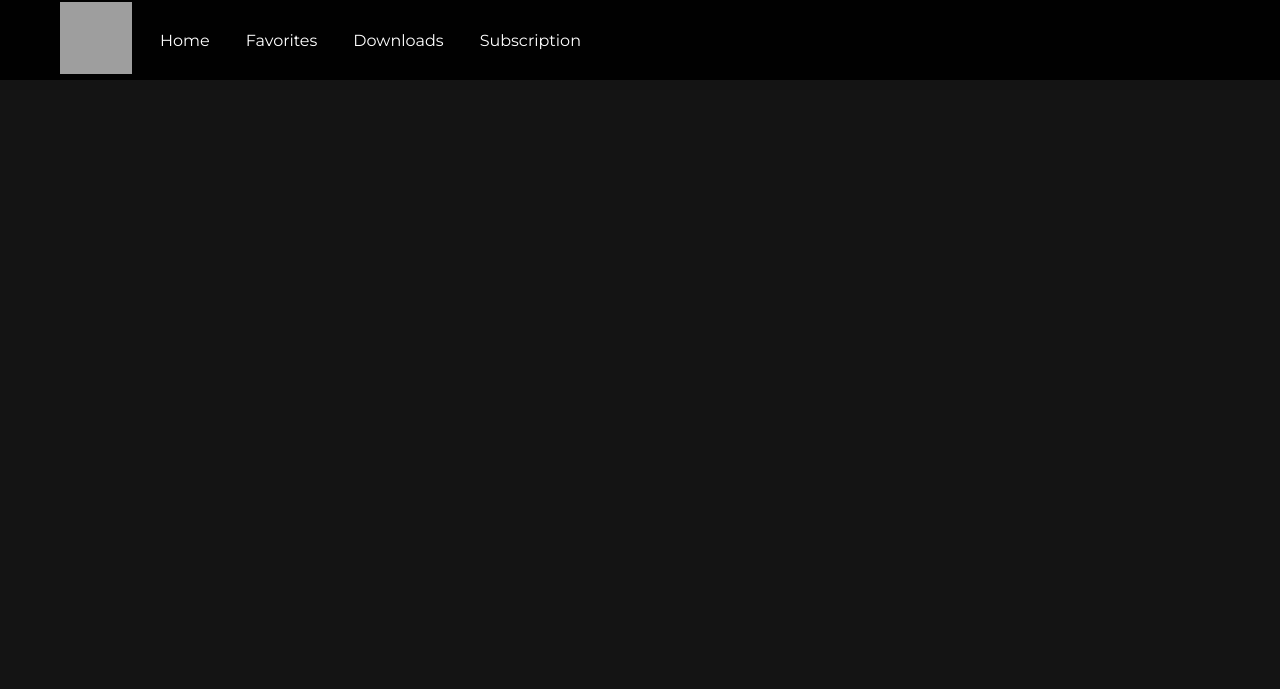
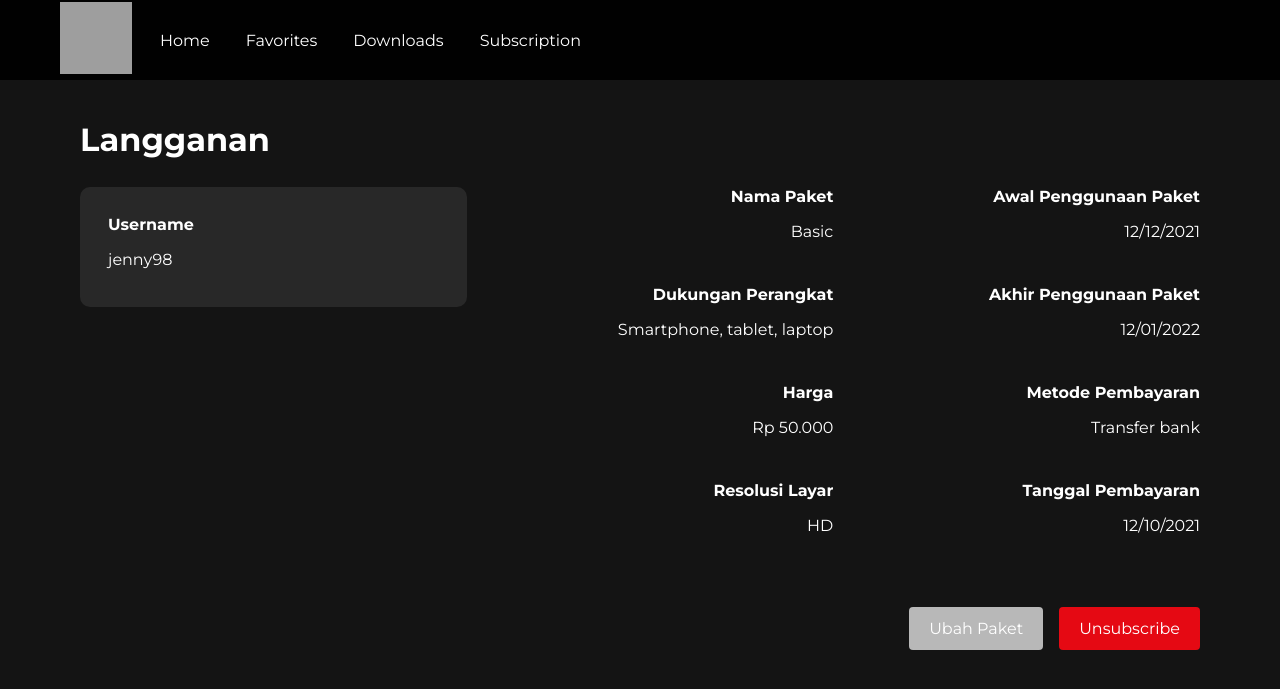
Before and after one commit to Frmeta/pacilflix-deploy, a Django app: page /langganan/ in a window 1280 px wide. Shown: the top 689 px of the page. Run offline with Django 5.2, Linux system fonts and the light colour scheme; grey boxes are pictures that could not be loaded.

Commit message:
langganan

```diff
--- a/main/templates/kontributor.html
+++ b/main/templates/kontributor.html
@@ -14,7 +14,7 @@
     }
 
     table, h1, h4 {
-        margin-left: 60px;
+        margin-left: 80px;
     }
 
     h4 {
@@ -25,8 +25,8 @@
     table {
         align-items: center;
         margin-top: 0px;
-        margin-right: 60px;
-        width: calc(100% - 120px);
+        margin-right: 80px;
+        width: calc(100% - 160px);
         padding: 0px;
         background-color: transparent;
         border-spacing: 0;
--- a/main/templates/langganan.html
+++ b/main/templates/langganan.html
@@ -3,9 +3,99 @@
 {% block content %}
 
 <style>
+    h1 {
+        margin-top: 120px;
+        margin-left: 80px;
+        margin-bottom: 28px;
+    }
+
+    .flex-container {
+        display: flex;
+        justify-content: space-between;
+        flex-direction: row;
+        margin-top: 0px;
+        margin-left: 80px;
+        width: calc(100% - 160px);
+    }
+
+    .flex-container > div {
+        flex: 1;
+        margin-right: 8px;
+    }
+
+    .flex-container > div:last-child {
+        margin-right: 0;
+    }
+
+    .container2, .container3 {
+        text-align: right;
+    }
+
+    .container1 {
+        height: 64px;
+        background-color: #282828;
+        border-radius: 10px;
+        padding-left: 28px;
+        padding-top: 28px;
+        padding-bottom: 28px;
+    }
+
+    b {
+        padding-bottom: 12px;
+    }
+
     p {
-        align-items: center;
+        padding-bottom: 28px;
+    }
+
+    .button-container {
+        margin-top: 28px;
+        margin-right: 80px;
+        display: flex;
+        flex-direction: row-reverse;
+    }
+
+    .button-container > div {
+        margin-left: 16px;
     }
 </style>
 
+<h1>Langganan</h1>
+
+<div class="flex-container">
+    <div class="container1">
+        <b>Username</b>
+        <p>jenny98</p>
+    </div>
+    <div class="container2">
+        <b>Nama Paket</b>
+        <p>Basic</p>
+        <b>Dukungan Perangkat</b>
+        <p>Smartphone, tablet, laptop</p>
+        <b>Harga</b>
+        <p>Rp 50.000</p>
+        <b>Resolusi Layar</b>
+        <p>HD</p>
+    </div>
+    <div class="container3">
+        <b>Awal Penggunaan Paket</b>
+        <p>12/12/2021</p>
+        <b>Akhir Penggunaan Paket</b>
+        <p>12/01/2022</p>
+        <b>Metode Pembayaran</b>
+        <p>Transfer bank</p>
+        <b>Tanggal Pembayaran</b>
+        <p>12/10/2021</p>
+    </div>
+</div>
+
+<div class="button-container">
+    <div>
+        <a href="" class="button-primary-red">Unsubscribe</a>
+    </div>
+    <div>
+        <a href="/update_langganan/" class="button-secondary-grey">Ubah Paket</a>
+    </div>
+</div>
+
 {% endblock content %}
--- a/templates/base.html
+++ b/templates/base.html
@@ -55,6 +55,57 @@
         .navbar-button:last-child {
             margin-right: 0;
         }
+
+        .button-primary-red {
+            display: inline-block;
+            padding: 12px 20px;
+            font-size: 16px;
+            text-align: center;
+            text-decoration: none;
+            background-color: #E50913;
+            color: #ffffff;
+            border: none;
+            border-radius: 4px;
+            cursor: pointer;
+        }
+
+        .button-primary-red:hover {
+            background-color: #940007;
+        }
+
+        .button-primary-blue {
+            display: inline-block;
+            padding: 12px 20px;
+            font-size: 16px;
+            text-align: center;
+            text-decoration: none;
+            background-color: #0047FF;
+            color: #ffffff;
+            border: none;
+            border-radius: 4px;
+            cursor: pointer;
+        }
+
+        .button-primary-blue:hover {
+            background-color: #0032B4;
+        }
+
+        .button-secondary-grey {
+            display: inline-block;
+            padding: 12px 20px;
+            font-size: 16px;
+            text-align: center;
+            text-decoration: none;
+            background-color: #B8B8B8;
+            color: #ffffff;
+            border: none;
+            border-radius: 4px;
+            cursor: pointer;
+        }
+
+        .button-secondary-grey:hover {
+            background-color: #6B6B6B;
+        }
     </style>
     {% block meta %}
     {% endblock meta %}
```
